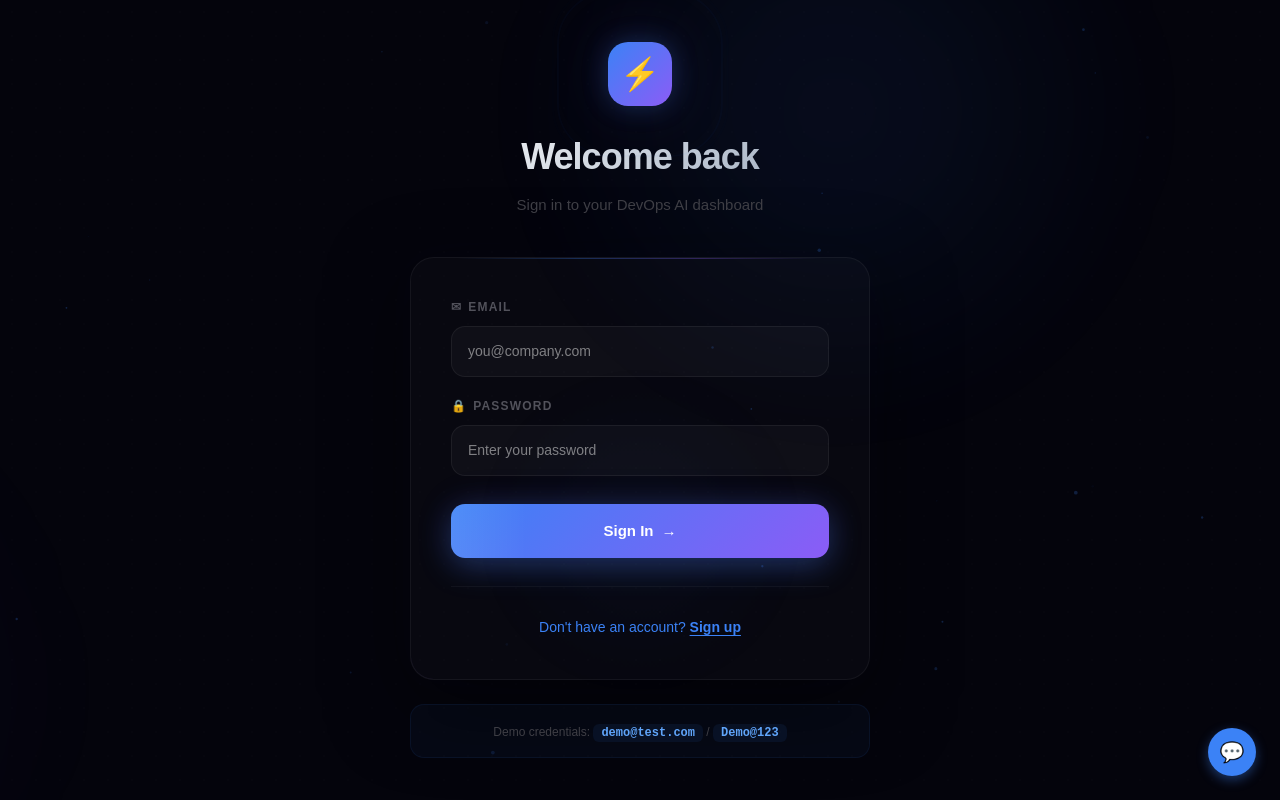
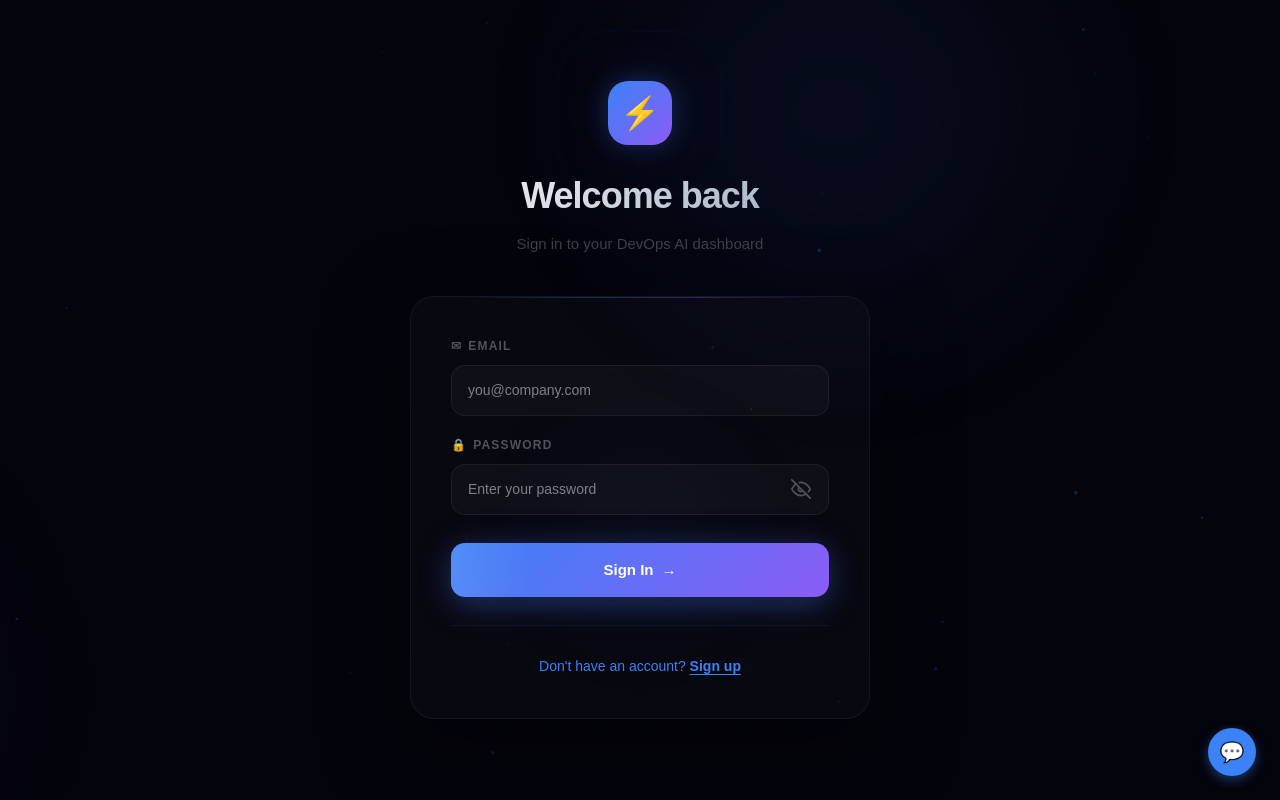
Before and after one commit to paighanutkarsh2410-lab/devops-ai-assistant, a Next.js app in the folder frontend/: page /login in a window 1280 px wide. Built offline with nearby package versions, Linux system fonts and the light colour scheme; no server answers.

Commit message:
Update login: password visibility toggle, remove demo hints, new credentials - Add eye icon toggle to show/hide password on login page - Remove demo credentials hint from login/signup page - Update seed script with new demo credentials (aidevops@demo.com)

```diff
--- a/frontend/app/login/page.tsx
+++ b/frontend/app/login/page.tsx
@@ -54,6 +54,7 @@ export default function LoginPage() {
   const [error, setError] = useState('');
   const [loading, setLoading] = useState(false);
   const [focused, setFocused] = useState('');
+  const [showPassword, setShowPassword] = useState(false);
   const [mounted, setMounted] = useState(false);
 
   useEffect(() => { setMounted(true); }, []);
@@ -215,16 +216,48 @@ export default function LoginPage() {
                   <span style={{ fontSize: 12 }}>{field.icon}</span>
                   {field.label}
                 </label>
+                <div style={{ position: 'relative' }}>
                   <input
-                  type={field.type}
+                    type={field.name === 'password' ? (showPassword ? 'text' : 'password') : field.type}
                     required={field.name === 'email' || field.name === 'password'}
                     value={formData[field.name as keyof typeof formData]}
                     onChange={(e) => setFormData({ ...formData, [field.name]: e.target.value })}
                     onFocus={() => setFocused(field.name)}
                     onBlur={() => setFocused('')}
                     placeholder={field.placeholder}
-                  style={inputStyle(field.name)}
+                    style={{
+                      ...inputStyle(field.name),
+                      paddingRight: field.name === 'password' ? 48 : 16,
+                    }}
                   />
+                  {field.name === 'password' && (
+                    <button
+                      type="button"
+                      onClick={() => setShowPassword(!showPassword)}
+                      style={{
+                        position: 'absolute', right: 14, top: '50%', transform: 'translateY(-50%)',
+                        background: 'none', border: 'none', cursor: 'pointer', padding: 4,
+                        color: showPassword ? '#60a5fa' : '#52525b',
+                        transition: 'color 0.3s',
+                        display: 'flex', alignItems: 'center', justifyContent: 'center',
+                      }}
+                    >
+                      {showPassword ? (
+                        <svg width="20" height="20" viewBox="0 0 24 24" fill="none" stroke="currentColor" strokeWidth="2" strokeLinecap="round" strokeLinejoin="round">
+                          <path d="M1 12s4-8 11-8 11 8 11 8-4 8-11 8-11-8-11-8z" />
+                          <circle cx="12" cy="12" r="3" />
+                        </svg>
+                      ) : (
+                        <svg width="20" height="20" viewBox="0 0 24 24" fill="none" stroke="currentColor" strokeWidth="2" strokeLinecap="round" strokeLinejoin="round">
+                          <path d="M17.94 17.94A10.07 10.07 0 0 1 12 20c-7 0-11-8-11-8a18.45 18.45 0 0 1 5.06-5.94" />
+                          <path d="M9.9 4.24A9.12 9.12 0 0 1 12 4c7 0 11 8 11 8a18.5 18.5 0 0 1-2.16 3.19" />
+                          <line x1="1" y1="1" x2="23" y2="23" />
+                          <path d="M14.12 14.12a3 3 0 1 1-4.24-4.24" />
+                        </svg>
+                      )}
+                    </button>
+                  )}
+                </div>
               </div>
             ))}
 
@@ -282,27 +315,6 @@ export default function LoginPage() {
           </div>
         </div>
 
-        {/* Demo credentials */}
-        <div className="slide-up-d3" style={{
-          textAlign: 'center', marginTop: 24,
-          padding: '14px 24px', borderRadius: 14,
-          background: 'rgba(59,130,246,0.04)',
-          border: '1px solid rgba(59,130,246,0.08)',
-          backdropFilter: 'blur(10px)',
-        }}>
-          <span style={{ fontSize: 12, color: '#3f3f46' }}>
-            Demo credentials:{' '}
-            <span style={{
-              color: '#60a5fa', fontFamily: 'monospace', fontWeight: 600,
-              padding: '2px 8px', borderRadius: 6, background: 'rgba(59,130,246,0.08)',
-            }}>demo@test.com</span>
-            {' / '}
-            <span style={{
-              color: '#60a5fa', fontFamily: 'monospace', fontWeight: 600,
-              padding: '2px 8px', borderRadius: 6, background: 'rgba(59,130,246,0.08)',
-            }}>Demo@123</span>
-          </span>
-        </div>
       </div>
     </div>
   );
```
Also changed, not shown: 1 other file (tests, documents, lock files or other folders). Lines whose indentation alone changed are shown as unchanged.
